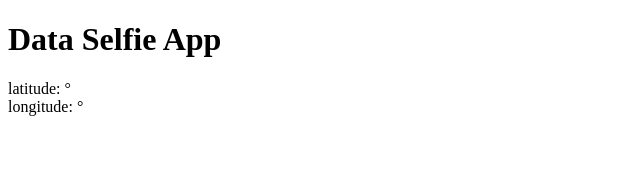
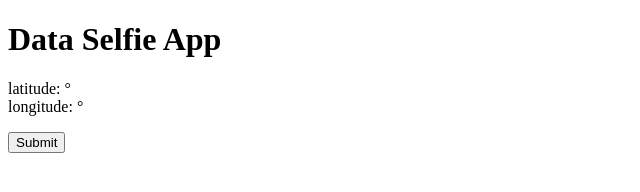
Before and after one commit to AntonioAscue/CodingPrep, a website: page API-intro2-dataSelfieApp/dataSelfieApp/public/index.html in a window 1280 px wide. Shown: the whole page, without its empty margins (0-640 px from the left). Drawn offline with Linux system fonts and the light colour scheme.

Commit message:
submit button

```diff
--- a/API-intro2-dataSelfieApp/dataSelfieApp/public/index.html
+++ b/API-intro2-dataSelfieApp/dataSelfieApp/public/index.html
@@ -11,6 +11,7 @@
     latitude: <span id="latitude"></span>&deg;<br>
     longitude: <span id="longitude"></span>&deg;
   </p>
+  <button id="btn">Submit</button>
   <script src="index.js"></script>
 </body>
 </html>
```
